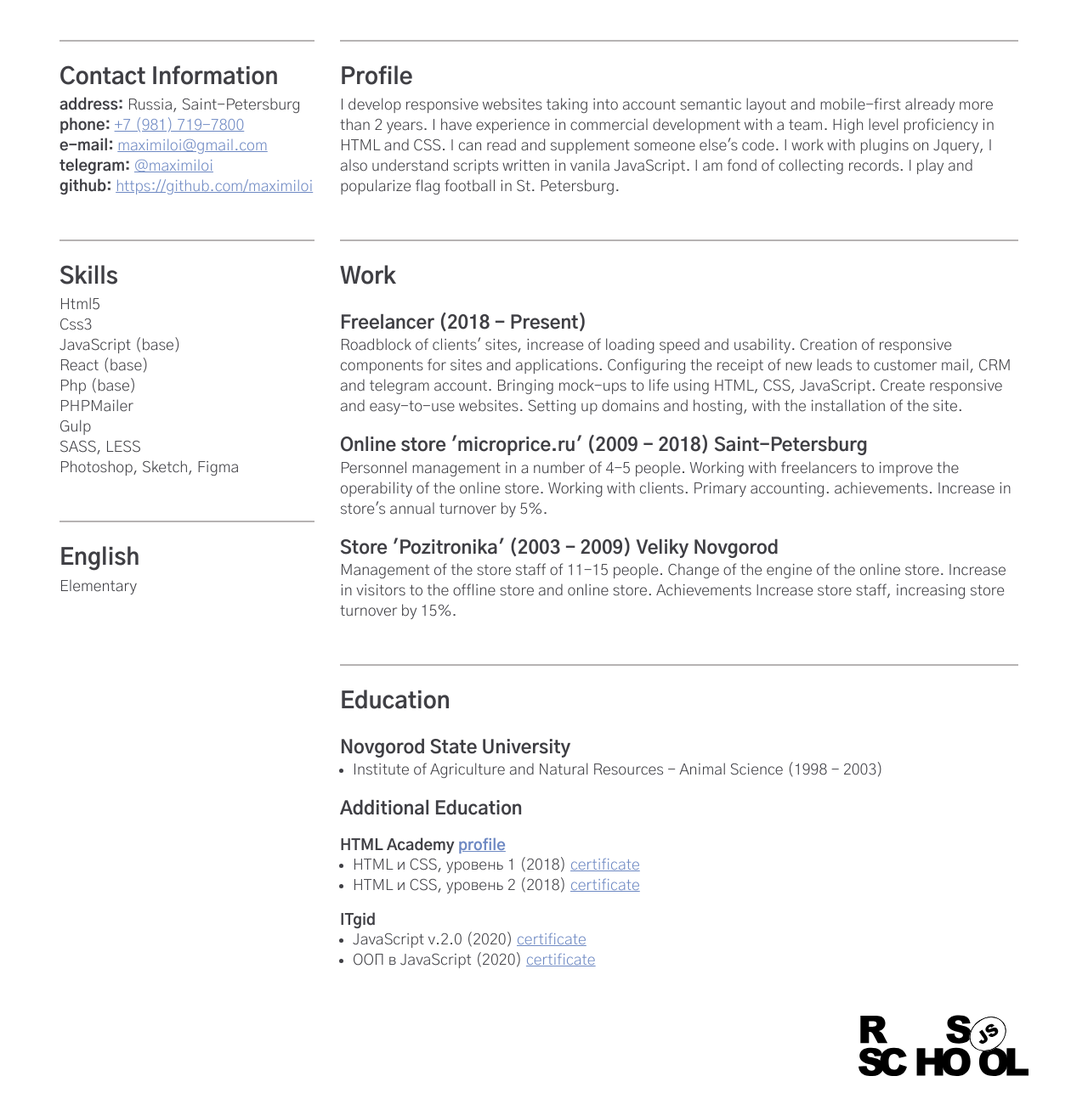
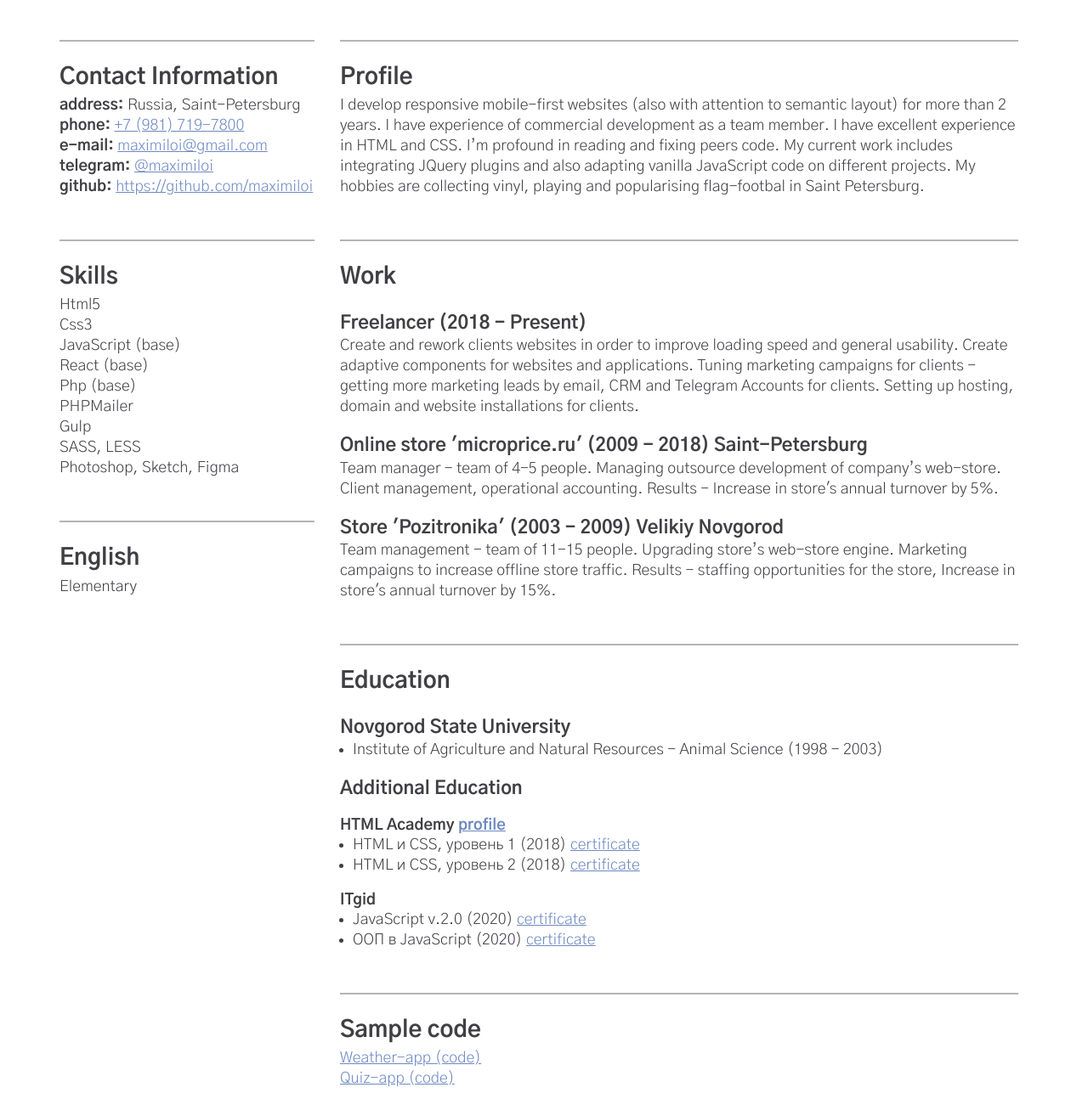
Before and after one commit to maximiloi/old-rsschool-cv, a plain HTML site: page index.html in a window 1280 px wide. Shown: the part 333-1620 px from the top of the page at 85% size. Drawn offline with Linux system fonts and the light colour scheme.

Commit message:
feat: add english text

```diff
--- a/index.html
+++ b/index.html
@@ -77,40 +77,42 @@
                <article class="cv__article">
                   <h2 class="cv__title">Profile</h2>
                   <p class="cv__text">
-                     I develop responsive websites taking into account semantic layout and
-                     mobile-first already more than 2 years. I have experience in commercial
-                     development with a team. High level proficiency in HTML and CSS. I can read and
-                     supplement someone else's code. I work with plugins on Jquery, I also
-                     understand scripts written in vanila JavaScript. I am fond of collecting
-                     records. I play and popularize flag football in St. Petersburg.
+                     I develop responsive mobile-first websites (also with attention to semantic
+                     layout) for more than 2 years. I have experience of commercial development as a
+                     team member. I have excellent experience in HTML and CSS. I’m profound in
+                     reading and fixing peers code. My current work includes integrating JQuery
+                     plugins and also adapting vanilla JavaScript code on different projects. My
+                     hobbies are collecting vinyl, playing and popularising flag-footbal in Saint
+                     Petersburg.
                   </p>
                </article>
                <article class="cv__article">
                   <h2 class="cv__title">Work</h2>
                   <h3 class="cv__title cv__title--h3">Freelancer (2018 - Present)</h3>
                   <p class="cv__text">
-                     Roadblock of clients' sites, increase of loading speed and usability. Creation
-                     of responsive components for sites and applications. Configuring the receipt of
-                     new leads to customer mail, CRM and telegram account. Bringing mock-ups to life
-                     using HTML, CSS, JavaScript. Create responsive and easy-to-use websites.
-                     Setting up domains and hosting, with the installation of the site.
+                     Create and rework clients websites in order to improve loading speed and
+                     general usability. Create adaptive components for websites and applications.
+                     Tuning marketing campaigns for clients - getting more marketing leads by email,
+                     CRM and Telegram Accounts for clients. Setting up hosting, domain and website
+                     installations for clients.
                   </p>
                   <h3 class="cv__title cv__title--h3">
                      Online store 'microprice.ru' (2009 - 2018) Saint-Petersburg
                   </h3>
                   <p class="cv__text">
-                     Personnel management in a number of 4-5 people. Working with freelancers to
-                     improve the operability of the online store. Working with clients. Primary
-                     accounting. achievements. Increase in store's annual turnover by 5%.
+                     Team manager - team of 4-5 people. Managing outsource development of company’s
+                     web-store. Client management, operational accounting. Results - Increase in
+                     store's annual turnover by 5%.
                   </p>
                   <h3 class="cv__title cv__title--h3">
-                     Store 'Pozitronika' (2003 - 2009) Veliky Novgorod
+                     Store 'Pozitronika' (2003 - 2009) Velikiy Novgorod
                   </h3>
                   <p class="cv__text">
-                     Management of the store staff of 11-15 people. Change of the engine of the
-                     online store. Increase in visitors to the offline store and online store.
-                     Achievements Increase store staff, increasing store turnover by 15%.
+                     Team management - team of 11-15 people. Upgrading store’s web-store engine.
+                     Marketing campaigns to increase offline store traffic. Results - staffing
+                     opportunities for the store, Increase in store's annual turnover by 15%.
                   </p>
+                  <p class="cv__text"></p>
                </article>
                <article class="cv__article">
                   <h2 class="cv__title">Education</h2>
@@ -179,6 +181,42 @@
                      </li>
                   </ul>
                </article>
+               <article class="cv__article">
+                  <h2 class="cv__title">Sample code</h2>
+                  <ul>
+                     <li>
+                        <a
+                           href="https://maximiloi.github.io/js/weather-app/"
+                           class="cv__link"
+                           target="_blank"
+                        >
+                           Weather-app
+                        </a>
+                        <a
+                           href="https://github.com/maximiloi/maximiloi.github.io/blob/master/js/weather-app/script.js"
+                           class="cv__link"
+                           target="_blank"
+                        >
+                           (code)
+                        </a>
+                     </li>
+                     <li>
+                        <a
+                           href="https://maximiloi.github.io/quiz-app/"
+                           class="cv__link"
+                           target="_blank"
+                           >Quiz-app
+                        </a>
+                        <a
+                           href="https://github.com/maximiloi/quiz-app/blob/main/script.js"
+                           class="cv__link"
+                           target="_blank"
+                        >
+                           (code)
+                        </a>
+                     </li>
+                  </ul>
+               </article>
             </div>
          </main>
          <footer class="cv__footer">
```
